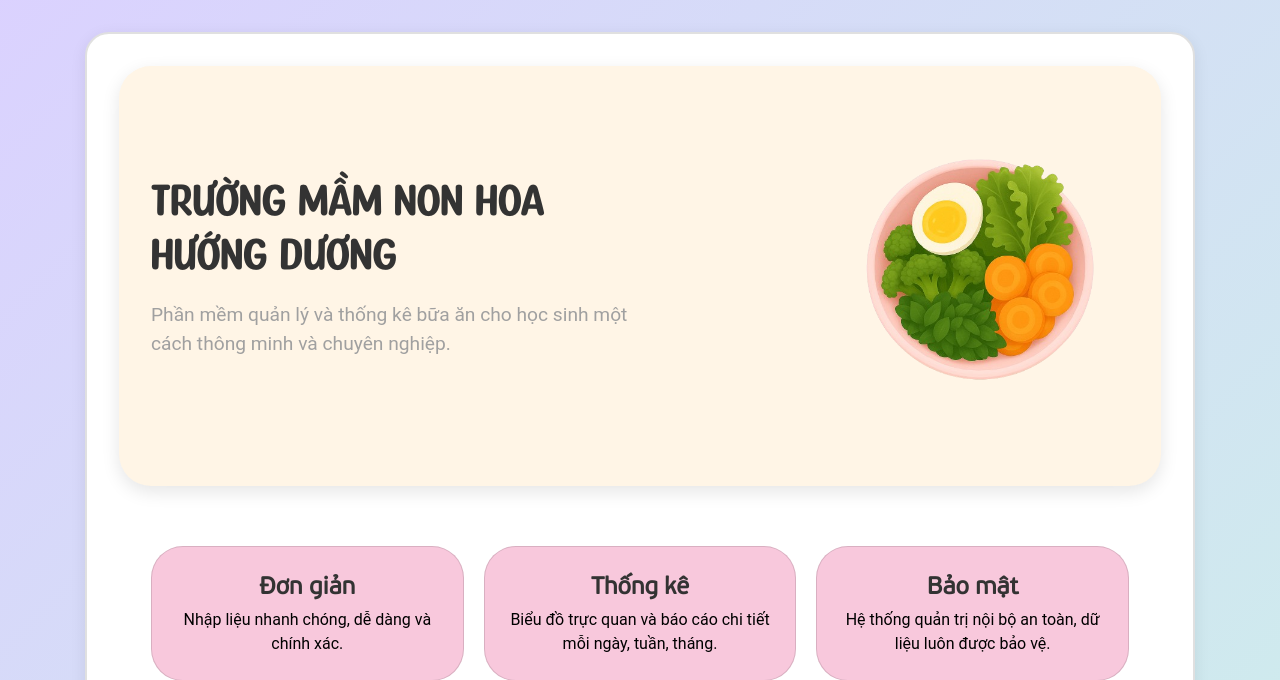
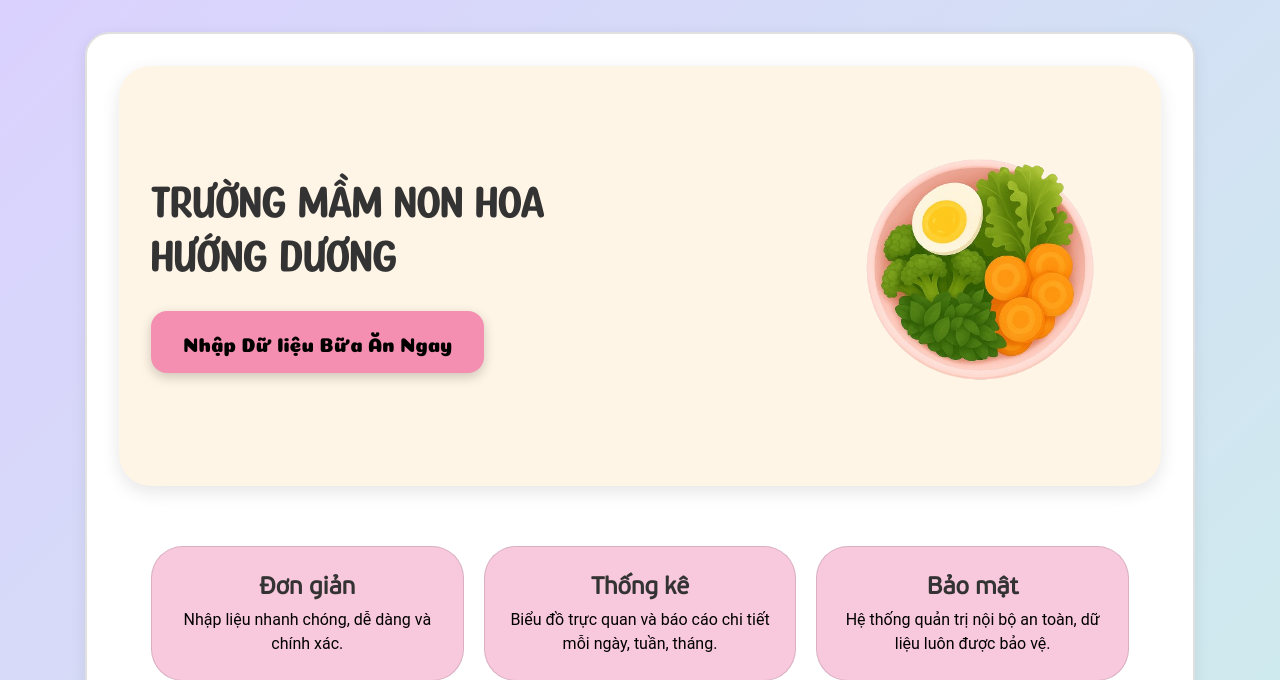
Before and after one commit to anhquannewbie/MEALSPJ, a Django app: page / in a window 1280 px wide. Shown: the part 56-736 px from the top of the page. Run offline with Django 4.2, Linux system fonts and the light colour scheme; the visitor is signed in with stand-in values (Sample User, id 1); some libraries are stand-ins or nearby versions.

Commit message:
Update index.html

```diff
--- a/templates/index.html
+++ b/templates/index.html
@@ -54,7 +54,7 @@
     /* HERO SECTION */
     .hero {
       display: flex;
-      justify-content: space-between;
+      justify-content: flex-start;  /* Điều chỉnh vị trí */
       align-items: center;
       padding: 60px 32px;
       background: #FFF5E6;
@@ -62,28 +62,49 @@
       overflow: hidden;
       box-shadow: 0 6px 18px rgba(0,0,0,0.1);
     }
-    .hero-text { flex: 1; padding-right: 24px; }
+
+    .hero-text {
+      flex: 1;
+      padding-right: 24px;
+      margin-right: 32px;  /* Thêm khoảng cách giữa text và image */
+    }
     .hero-text h1 {
       margin: 0;
       font-size: 2.8em;
-      /* dùng DFVN Lucky Skirt */
+      /* Đảm bảo sử dụng đúng font LuckySkirt */
       font-family: 'LuckySkirt', cursive;
       color: #333;
       font-weight: normal;
     }
-    .hero-text p {
-      margin-top: 16px;
-      font-family: 'Roboto', sans-serif;
-      font-size: 1.2em;
-      color: #A0A0A0;
-      max-width: 500px;
-      line-height: 1.5;
+
+    .hero-image {
+      flex: 1;
+      text-align: right;
     }
-    .hero-image { flex: 1; text-align: right; }
+
     .hero-image img {
       max-width: 300px;
       width: 100%;
       height: auto;
+    }
+
+    .cta-btn {
+      margin-top: 24px;
+      display: inline-block;
+      background: #F48FB1;
+      color: #000;
+      font-size: 1.25rem;
+      font-family: 'CerealExtraBold', sans-serif;
+      font-weight: normal;
+      padding: 16px 32px;
+      border-radius: 1rem;
+      text-decoration: none;
+      box-shadow: 0 4px 12px rgba(0,0,0,0.2);
+      transition: background 0.3s;
+    }
+
+    .cta-btn:hover {
+      background: #D8438B;
     }
 
     /* FEATURE CARDS */
@@ -214,7 +235,7 @@
     <div class="hero">
       <div class="hero-text">
         <h1>Trường Mầm non Hoa Hướng Dương</h1>
-        <p>Phần mềm quản lý và thống kê bữa ăn cho học sinh một cách thông minh và chuyên nghiệp.</p>
+        <a href="{% url 'meals:meal_bulk_create' %}" class="cta-btn">Nhập Dữ liệu Bữa Ăn Ngay</a>
       </div>
       <div class="hero-image">
         <img src="{% static 'images/vegetablebowping.png' %}" alt="Bữa ăn minh họa">
```
